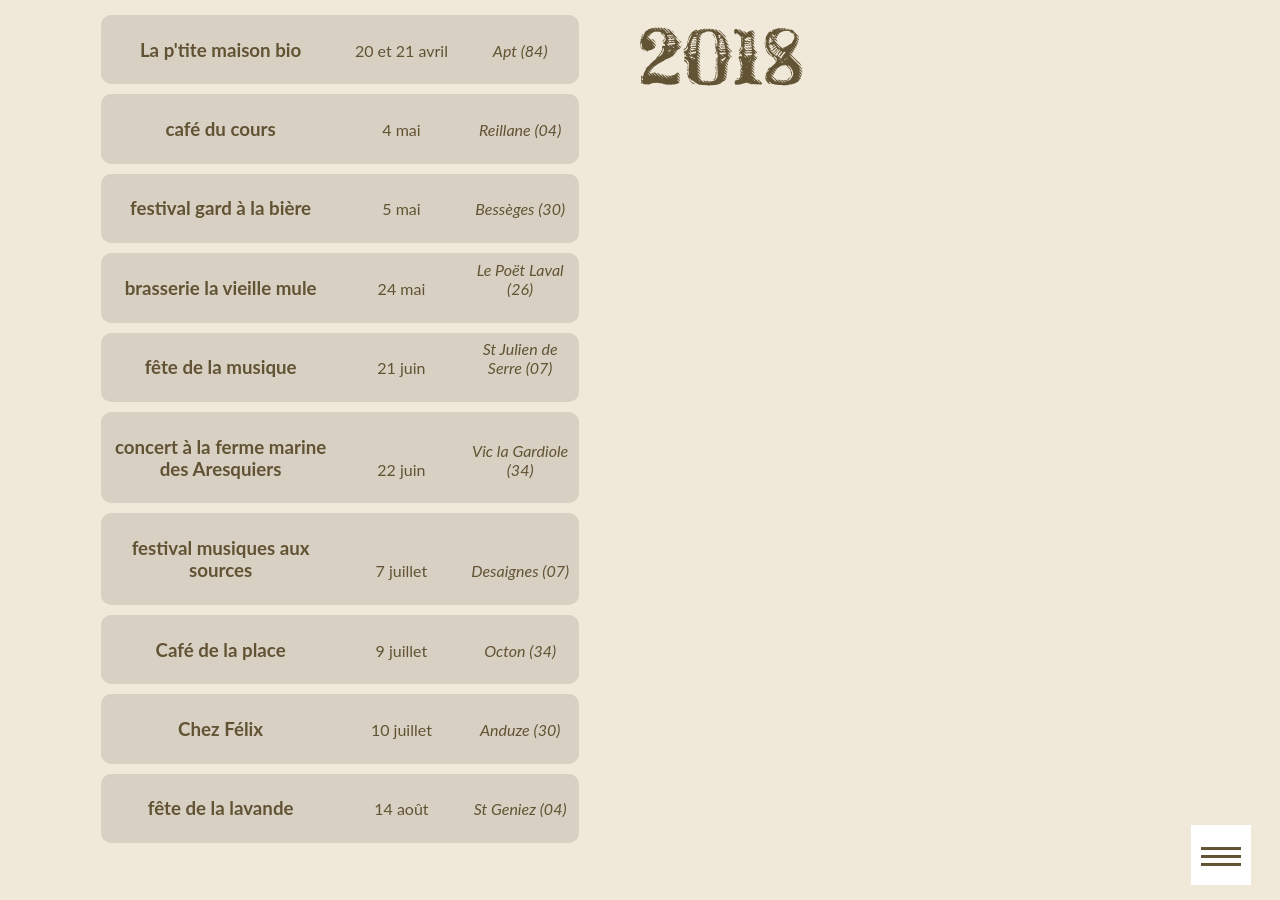
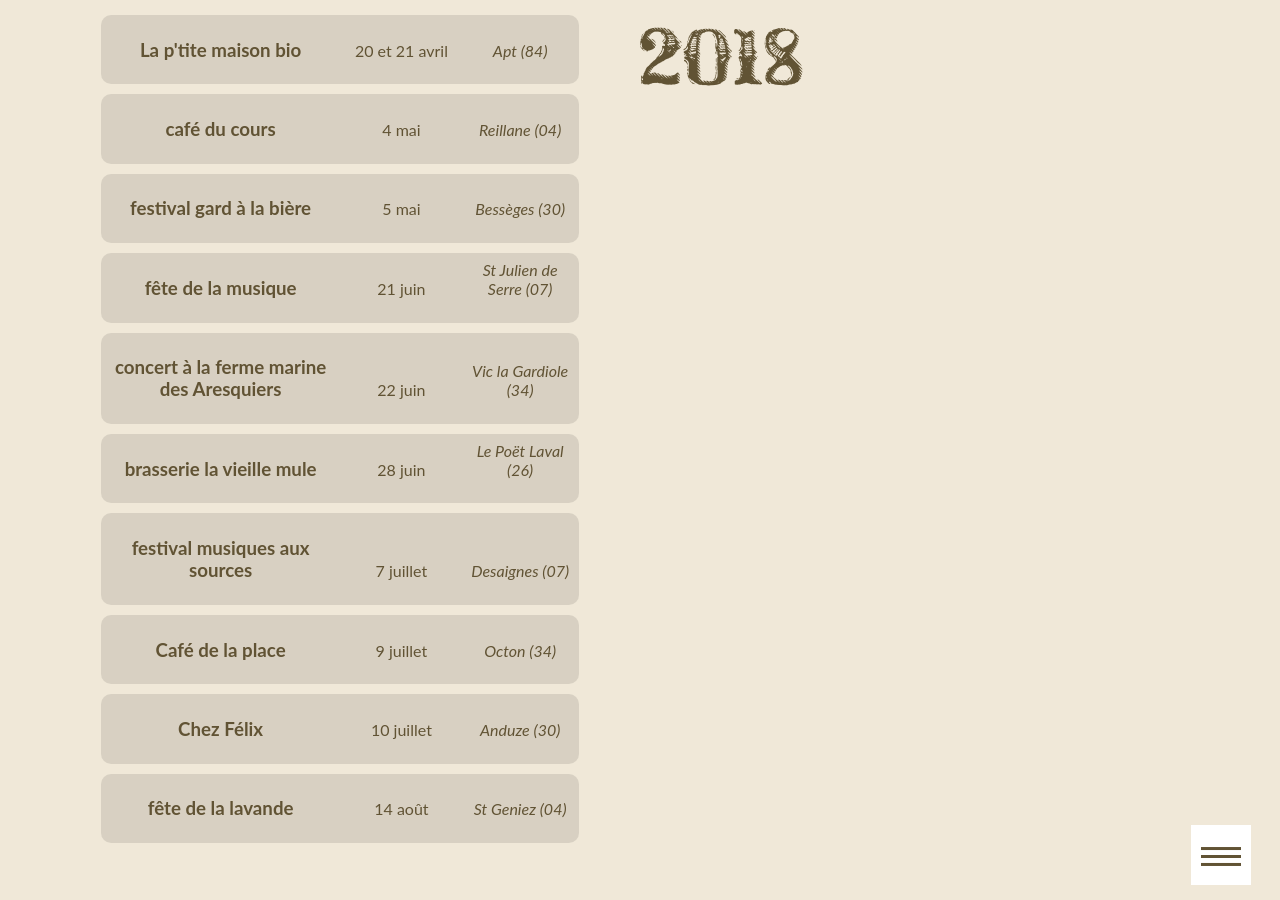
Before and after one commit to ftmftrs/ftmftrs.github.io, a Jekyll site: the page built from concert/index.html, in a window 1280 px wide and 900 px high, scrolled down 1039 px. Built offline with Jekyll 4.4.1, drawn with Linux system fonts in a browser that asks for light colours; Markdown is read by kramdown in place of the engine named in the settings; comment, search, counter and statistics services are not loaded; some of the changed lines change nothing that is shown.

Commit message:
Update concerts.yml

```diff
--- a/_data/concerts.yml
+++ b/_data/concerts.yml
@@ -13,10 +13,6 @@
       date: 5 mai
       address: Bessèges (30)
 
-    - title: brasserie la vieille mule
-      date: 24 mai
-      address: Le Poët Laval (26)
-
     - title: fête de la musique
       date: 21 juin
       address: St Julien de Serre (07)
@@ -24,6 +20,10 @@
     - title: concert à la ferme marine des Aresquiers
       date: 22 juin
       address: Vic la Gardiole (34)
+
+    - title: brasserie la vieille mule
+      date: 28 juin
+      address: Le Poët Laval (26)
 
     - title: festival musiques aux sources
       date: 7 juillet
```
